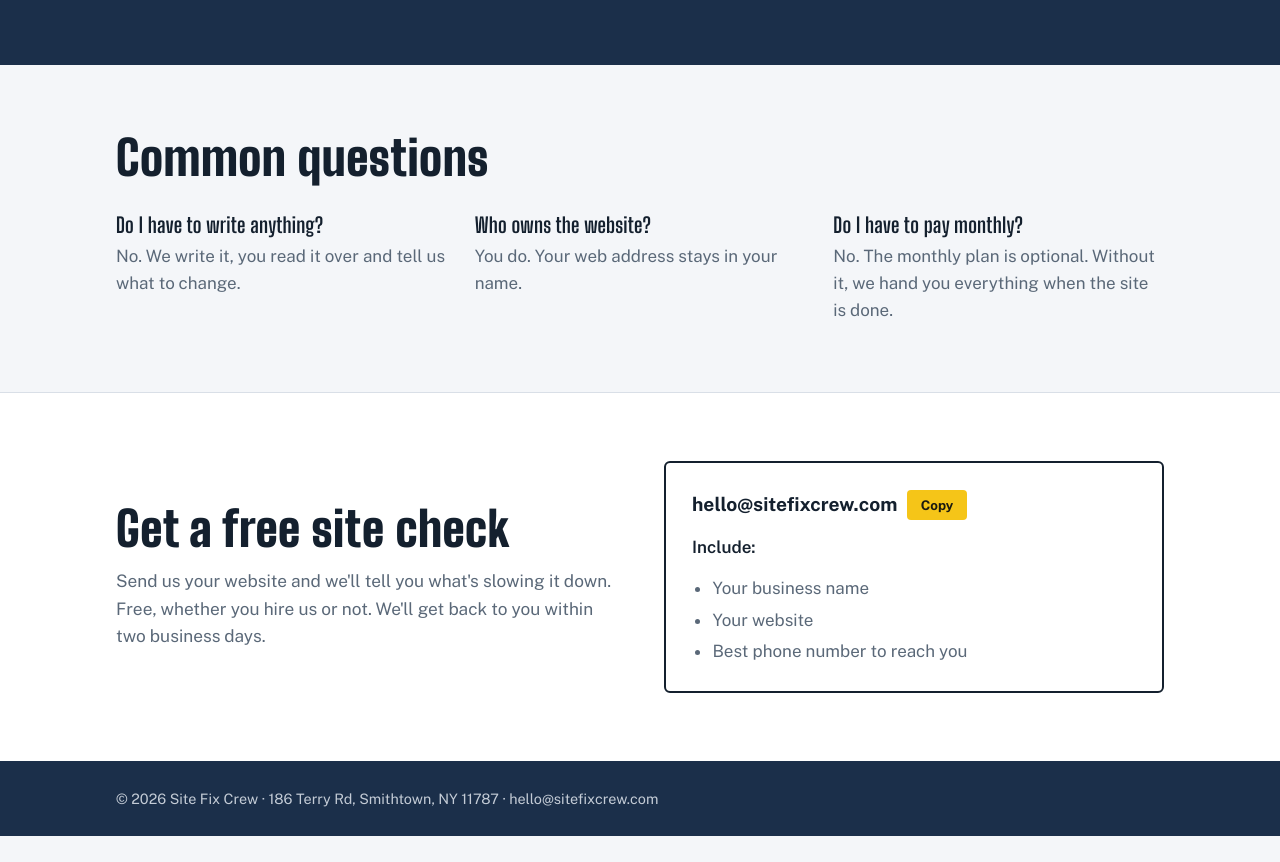
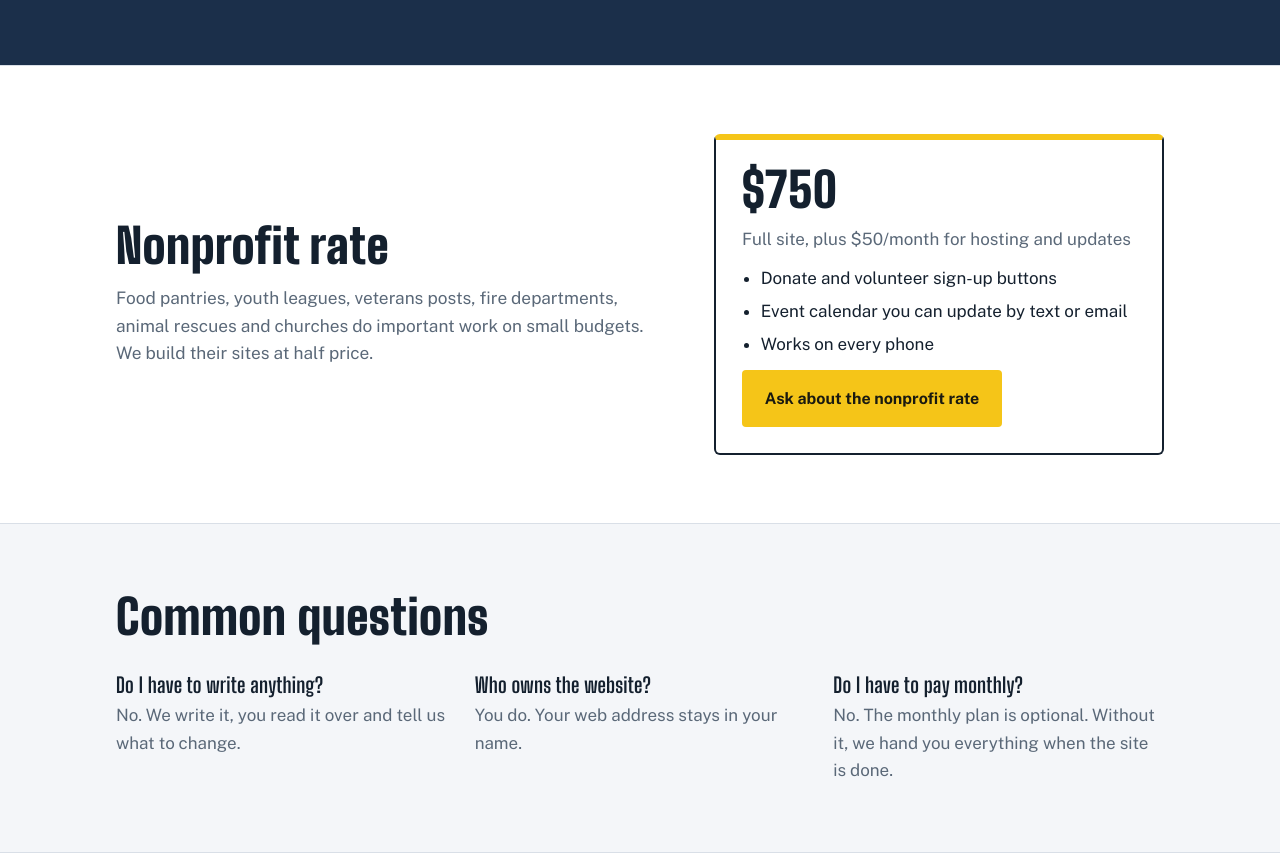
Before and after one commit to iamtomsnyder-dotcom/sitefixcrew, a plain HTML site: page index.html in a window 1280 px wide. Shown: the part 3304-4166 px from the top of the page. Before the commit the page ends 4140 px from the top, so only its background shows below. Drawn offline with nearby package versions, Linux system fonts and the light colour scheme.

Commit message:
Add nonprofit rate section

```diff
--- a/index.html
+++ b/index.html
@@ -138,6 +138,13 @@ header{background:var(--navy);color:var(--navy-ink)}
 .plan .who{color:var(--muted);font-size:.95rem}
 @media (max-width:860px){.plans{grid-template-columns:1fr}}
 
+.np{background:var(--surface);border-top:1px solid var(--line);border-bottom:1px solid var(--line)}
+.np-grid{display:grid;grid-template-columns:1.1fr .9fr;gap:48px;align-items:center}
+.np-card{border:2px solid var(--ink);border-top:6px solid var(--hivis);border-radius:6px;padding:26px;display:grid;gap:12px}
+.np-card ul{margin:0;padding-left:1.1em;display:grid;gap:6px}
+.np-card .who{color:var(--muted)}
+.np-card .btn{justify-self:start}
+@media (max-width:760px){.np-grid{grid-template-columns:1fr}}
 .faq{display:grid;grid-template-columns:repeat(3,1fr);gap:28px}
 .faq h3{font-size:1.3rem;margin-bottom:6px}
 .faq p{color:var(--muted)}
@@ -389,6 +396,25 @@ footer .wrap{padding-block:26px;opacity:.8}
     </div>
   </section>
 
+  <section class="np">
+    <div class="wrap np-grid">
+      <div class="head" style="margin-bottom:0">
+        <h2>Nonprofit rate</h2>
+        <p class="lede">Food pantries, youth leagues, veterans posts, fire departments, animal rescues and churches do important work on small budgets. We build their sites at half price.</p>
+      </div>
+      <div class="np-card">
+        <div class="price">$750</div>
+        <p class="who">Full site, plus $50/month for hosting and updates</p>
+        <ul>
+          <li>Donate and volunteer sign-up buttons</li>
+          <li>Event calendar you can update by text or email</li>
+          <li>Works on every phone</li>
+        </ul>
+        <a class="btn btn-hivis" href="#contact">Ask about the nonprofit rate</a>
+      </div>
+    </div>
+  </section>
+
   <section>
     <div class="wrap">
       <div class="head"><h2>Common questions</h2></div>
```
